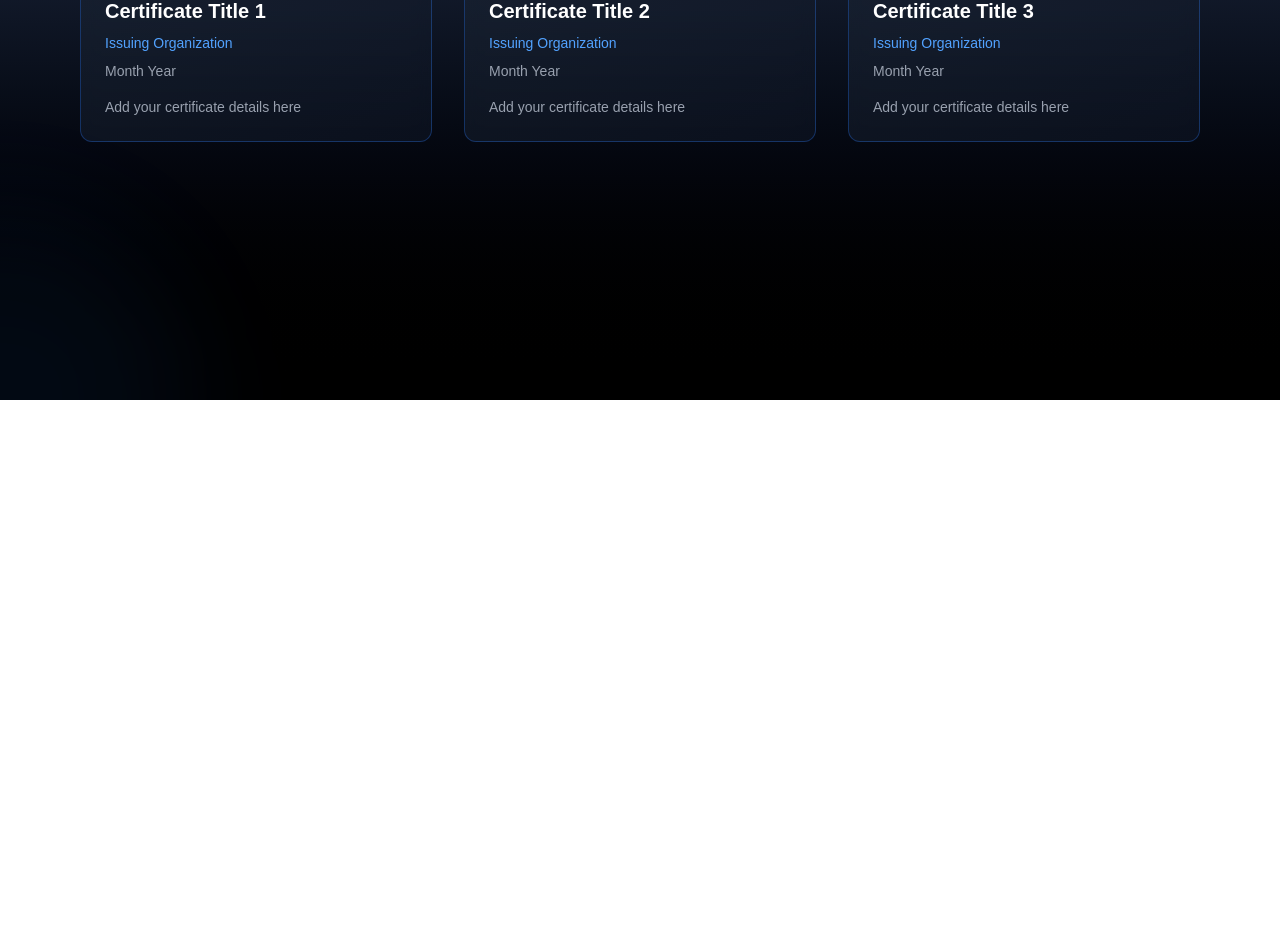
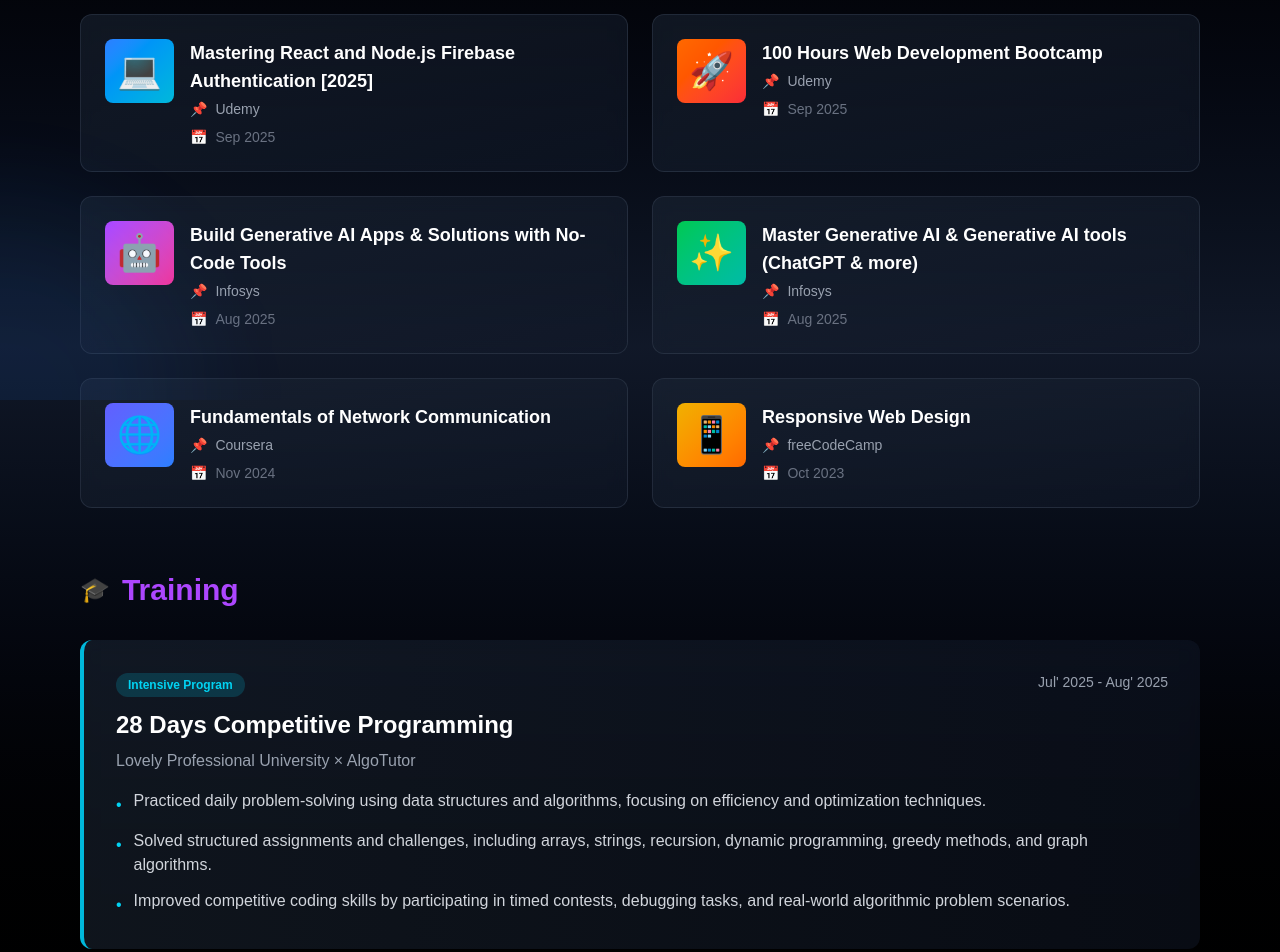
Before and after one commit to Ritikkumar266/Personal_Portfolio, a Next.js app in the folder portfolio/: page /certificates in a window 1280 px wide. Shown: the part 400-1352 px from the top of the page. Before the commit the page ends 800 px from the top, so only its background shows below. Built offline with nearby package versions, Linux system fonts and the light colour scheme.

Commit message:
Update certificates page with training section and add Subject field to contact form

```diff
--- a/portfolio/app/certificates/page.tsx
+++ b/portfolio/app/certificates/page.tsx
@@ -1,29 +1,69 @@
 'use client';
 
 import { motion } from 'framer-motion';
-import { FaArrowLeft, FaAward } from 'react-icons/fa';
+import { FaArrowLeft } from 'react-icons/fa';
 import Link from 'next/link';
 
 export default function CertificatesPage() {
   const certificates = [
     {
-      title: "Certificate Title 1",
-      issuer: "Issuing Organization",
-      date: "Month Year",
-      description: "Add your certificate details here"
+      title: "Mastering React and Node.js Firebase Authentication [2025]",
+      issuer: "Udemy",
+      date: "Sep 2025",
+      icon: "💻",
+      color: "from-blue-500 to-cyan-500"
     },
     {
-      title: "Certificate Title 2",
-      issuer: "Issuing Organization",
-      date: "Month Year",
-      description: "Add your certificate details here"
+      title: "100 Hours Web Development Bootcamp",
+      issuer: "Udemy",
+      date: "Sep 2025",
+      icon: "🚀",
+      color: "from-orange-500 to-red-500"
     },
     {
-      title: "Certificate Title 3",
-      issuer: "Issuing Organization",
-      date: "Month Year",
-      description: "Add your certificate details here"
+      title: "Build Generative AI Apps & Solutions with No-Code Tools",
+      issuer: "Infosys",
+      date: "Aug 2025",
+      icon: "🤖",
+      color: "from-purple-500 to-pink-500"
     },
+    {
+      title: "Master Generative AI & Generative AI tools (ChatGPT & more)",
+      issuer: "Infosys",
+      date: "Aug 2025",
+      icon: "✨",
+      color: "from-green-500 to-teal-500"
+    },
+    {
+      title: "Fundamentals of Network Communication",
+      issuer: "Coursera",
+      date: "Nov 2024",
+      icon: "🌐",
+      color: "from-indigo-500 to-blue-500"
+    },
+    {
+      title: "Responsive Web Design",
+      issuer: "freeCodeCamp",
+      date: "Oct 2023",
+      icon: "📱",
+      color: "from-yellow-500 to-orange-500"
+    },
+  ];
+
+  const trainings = [
+    {
+      title: "28 Days Competitive Programming",
+      organization: "Lovely Professional University × AlgoTutor",
+      date: "Jul' 2025 - Aug' 2025",
+      type: "Intensive Program",
+      icon: "🎓",
+      color: "from-cyan-500 to-blue-500",
+      highlights: [
+        "Practiced daily problem-solving using data structures and algorithms, focusing on efficiency and optimization techniques.",
+        "Solved structured assignments and challenges, including arrays, strings, recursion, dynamic programming, greedy methods, and graph algorithms.",
+        "Improved competitive coding skills by participating in timed contests, debugging tasks, and real-world algorithmic problem scenarios."
+      ]
+    }
   ];
 
   return (
@@ -36,9 +76,21 @@ export default function CertificatesPage() {
           transition={{ duration: 0.6 }}
           className="mb-12"
         >
-          <Link href="/" className="flex items-center gap-2 text-blue-500 hover:text-blue-400 transition-colors">
+          <Link href="/" className="flex items-center gap-2 text-gray-400 hover:text-blue-400 transition-colors">
             <FaArrowLeft /> Back to Portfolio
           </Link>
+        </motion.div>
+
+        {/* Badge */}
+        <motion.div
+          initial={{ opacity: 0, y: 20 }}
+          animate={{ opacity: 1, y: 0 }}
+          transition={{ duration: 0.6, delay: 0.1 }}
+          className="flex justify-center mb-8"
+        >
+          <div className="px-4 py-2 border border-blue-500/50 rounded-full text-blue-400 text-sm flex items-center gap-2">
+            <span>✓</span> Verified Credentials
+          </div>
         </motion.div>
 
         {/* Header */}
@@ -49,36 +101,112 @@ export default function CertificatesPage() {
           className="text-center mb-16"
         >
           <h1 className="text-5xl md:text-6xl font-bold mb-4">
-            My <span className="text-transparent bg-clip-text bg-gradient-to-r from-blue-500 to-purple-600">Certificates</span>
+            Certificates & <span className="text-transparent bg-clip-text bg-gradient-to-r from-purple-500 to-pink-500">Training</span>
           </h1>
-          <p className="text-gray-400 text-lg">Professional certifications and achievements</p>
+
         </motion.div>
 
+        {/* Certificates Section */}
+        <motion.div
+          initial={{ opacity: 0, y: 20 }}
+          animate={{ opacity: 1, y: 0 }}
+          transition={{ duration: 0.6, delay: 0.3 }}
+          className="mb-16"
+        >
+          <div className="flex items-center gap-3 mb-8">
+            <span className="text-2xl">📜</span>
+            <h2 className="text-3xl font-bold">
+              <span className="text-purple-500">Certificates</span>
+            </h2>
+            <div className="ml-auto px-3 py-1 bg-gray-800 rounded-full text-sm text-gray-400">
+              {certificates.length} Earned
+            </div>
+          </div>
+
           {/* Certificates Grid */}
-        <div className="grid md:grid-cols-2 lg:grid-cols-3 gap-8">
+          <div className="grid md:grid-cols-2 gap-6">
             {certificates.map((cert, index) => (
               <motion.div
                 key={index}
                 initial={{ opacity: 0, y: 50 }}
                 animate={{ opacity: 1, y: 0 }}
-              transition={{ duration: 0.6, delay: index * 0.2 }}
-              className="bg-gradient-to-br from-gray-800/50 to-gray-900/50 border border-blue-500/30 rounded-xl p-6 hover:border-blue-500/50 transition-all hover:shadow-lg hover:shadow-blue-500/20 backdrop-blur-sm"
+                transition={{ duration: 0.6, delay: 0.4 + index * 0.1 }}
+                className="bg-gradient-to-br from-gray-800/50 to-gray-900/50 border border-gray-700/50 rounded-xl p-6 hover:border-blue-500/50 transition-all hover:shadow-lg hover:shadow-blue-500/10 backdrop-blur-sm group"
               >
-              {/* Icon */}
-              <div className="text-4xl text-purple-500 mb-4">
-                <FaAward />
+                <div className="flex items-start gap-4">
+                  <div className={`text-4xl p-3 rounded-lg bg-gradient-to-br ${cert.color} bg-opacity-20 group-hover:bg-opacity-30 transition-all`}>
+                    {cert.icon}
                   </div>
 
-              {/* Content */}
-              <h3 className="text-xl font-bold mb-2">{cert.title}</h3>
-              <p className="text-blue-400 text-sm mb-2">{cert.issuer}</p>
-              <p className="text-gray-400 text-sm mb-4">{cert.date}</p>
-              <p className="text-gray-400 text-sm">{cert.description}</p>
+                  <div className="flex-1">
+                    <h3 className="text-lg font-bold mb-1 group-hover:text-blue-400 transition-colors">
+                      {cert.title}
+                    </h3>
+                    <div className="flex items-center gap-2 text-sm text-gray-400 mb-2">
+                      <span>📌</span>
+                      <span>{cert.issuer}</span>
+                    </div>
+                    <div className="flex items-center gap-2 text-sm text-gray-500">
+                      <span>📅</span>
+                      <span>{cert.date}</span>
+                    </div>
+                  </div>
+                </div>
               </motion.div>
             ))}
           </div>
+        </motion.div>
 
-        {/* Decorative Elements */}
+        {/* Training Section */}
+        <motion.div
+          initial={{ opacity: 0, y: 20 }}
+          animate={{ opacity: 1, y: 0 }}
+          transition={{ duration: 0.6, delay: 0.5 }}
+          className="mb-16"
+        >
+          <div className="flex items-center gap-3 mb-8">
+            <span className="text-2xl">🎓</span>
+            <h2 className="text-3xl font-bold">
+              <span className="text-purple-500">Training</span>
+            </h2>
+          </div>
+
+          {/* Training Cards */}
+          <div className="space-y-6">
+            {trainings.map((training, index) => (
+              <motion.div
+                key={index}
+                initial={{ opacity: 0, x: -50 }}
+                animate={{ opacity: 1, x: 0 }}
+                transition={{ duration: 0.6, delay: 0.6 + index * 0.1 }}
+                className="bg-gradient-to-r from-gray-800/50 to-gray-900/50 border-l-4 border-cyan-500 rounded-xl p-8 hover:shadow-lg hover:shadow-cyan-500/10 transition-all backdrop-blur-sm"
+              >
+                <div className="flex items-start justify-between mb-4">
+                  <div>
+                    <div className="inline-block px-3 py-1 bg-cyan-500/20 text-cyan-400 rounded-full text-xs font-semibold mb-3">
+                      {training.type}
+                    </div>
+                    <h3 className="text-2xl font-bold mb-2">{training.title}</h3>
+                    <p className="text-gray-400">{training.organization}</p>
+                  </div>
+                  <div className="text-right">
+                    <p className="text-gray-400 text-sm">{training.date}</p>
+                  </div>
+                </div>
+
+                {/* Highlights */}
+                <ul className="space-y-3">
+                  {training.highlights.map((highlight, i) => (
+                    <li key={i} className="flex gap-3 text-gray-300">
+                      <span className="text-cyan-400 mt-1">•</span>
+                      <span>{highlight}</span>
+                    </li>
+                  ))}
+                </ul>
+              </motion.div>
+            ))}
+          </div>
+        </motion.div>
         <div className="absolute inset-0 overflow-hidden pointer-events-none">
           <div className="absolute w-96 h-96 bg-purple-500/10 rounded-full blur-3xl -top-48 -right-48 animate-pulse"></div>
           <div className="absolute w-96 h-96 bg-blue-500/10 rounded-full blur-3xl -bottom-48 -left-48 animate-pulse delay-1000"></div>
--- a/portfolio/components/Contact.tsx
+++ b/portfolio/components/Contact.tsx
@@ -8,14 +8,13 @@ import { FaEnvelope, FaPhone, FaMapMarkerAlt } from 'react-icons/fa';
 export default function Contact() {
   const ref = useRef(null);
   const isInView = useInView(ref, { once: true, margin: "-100px" });
-  const [formData, setFormData] = useState({ name: '', email: '', message: '' });
+  const [formData, setFormData] = useState({ name: '', email: '', subject: '', message: '' });
 
   const handleSubmit = (e: React.FormEvent) => {
     e.preventDefault();
-    // Add your form submission logic here
     console.log('Form submitted:', formData);
     alert('Thank you for your message! I will get back to you soon.');
-    setFormData({ name: '', email: '', message: '' });
+    setFormData({ name: '', email: '', subject: '', message: '' });
   };
 
   const contactInfo = [
@@ -106,6 +105,21 @@ export default function Contact() {
             </div>
 
             <div>
+              <label htmlFor="subject" className="block text-sm font-medium mb-2">
+                Subject
+              </label>
+              <input
+                type="text"
+                id="subject"
+                required
+                value={formData.subject}
+                onChange={(e) => setFormData({ ...formData, subject: e.target.value })}
+                className="w-full px-4 py-3 bg-gray-900 border border-gray-800 rounded-lg focus:outline-none focus:border-blue-500 transition-colors"
+                placeholder="What is this about?"
+              />
+            </div>
+
+            <div>
               <label htmlFor="message" className="block text-sm font-medium mb-2">
                 Message
               </label>
```
Lines whose indentation alone changed are shown as unchanged.
